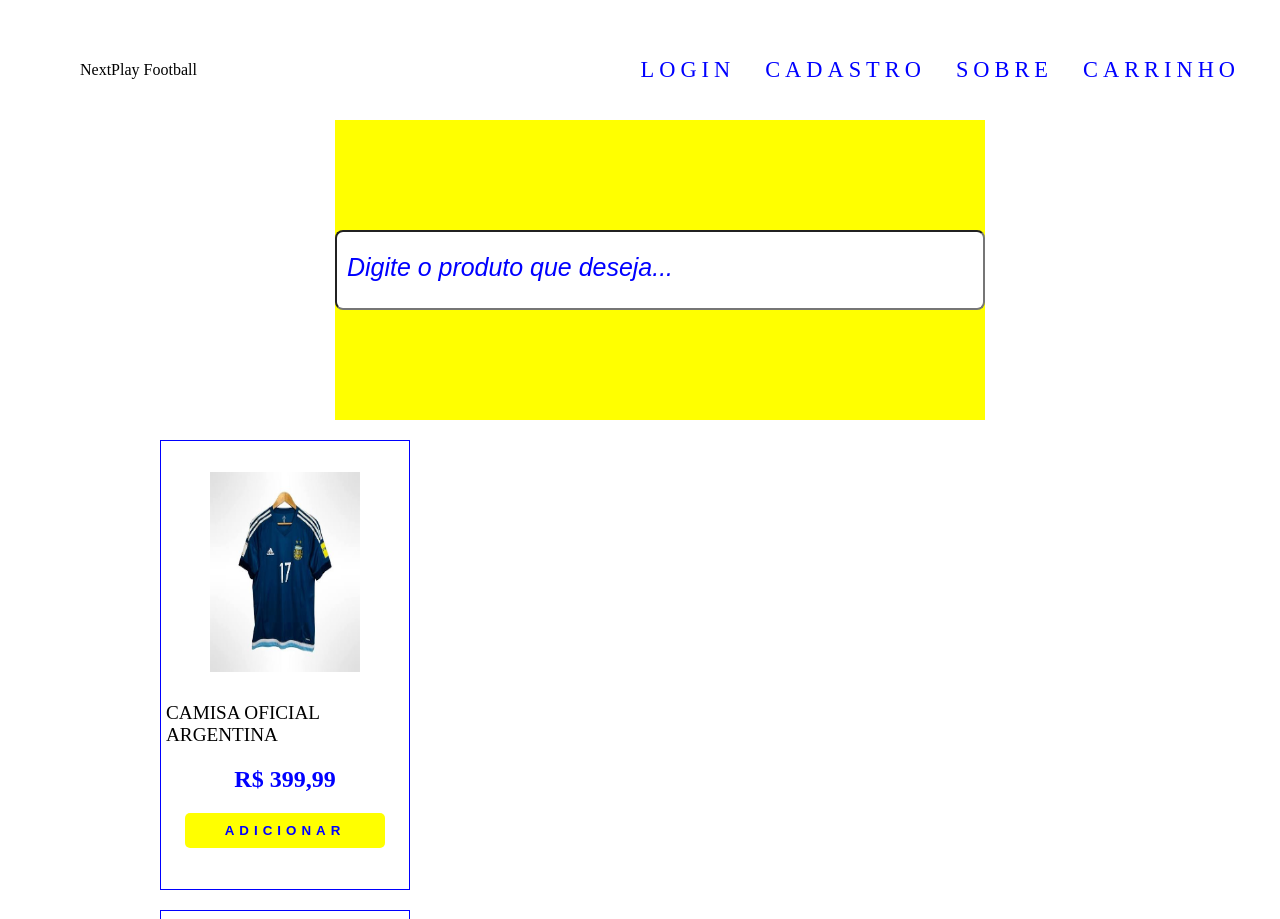
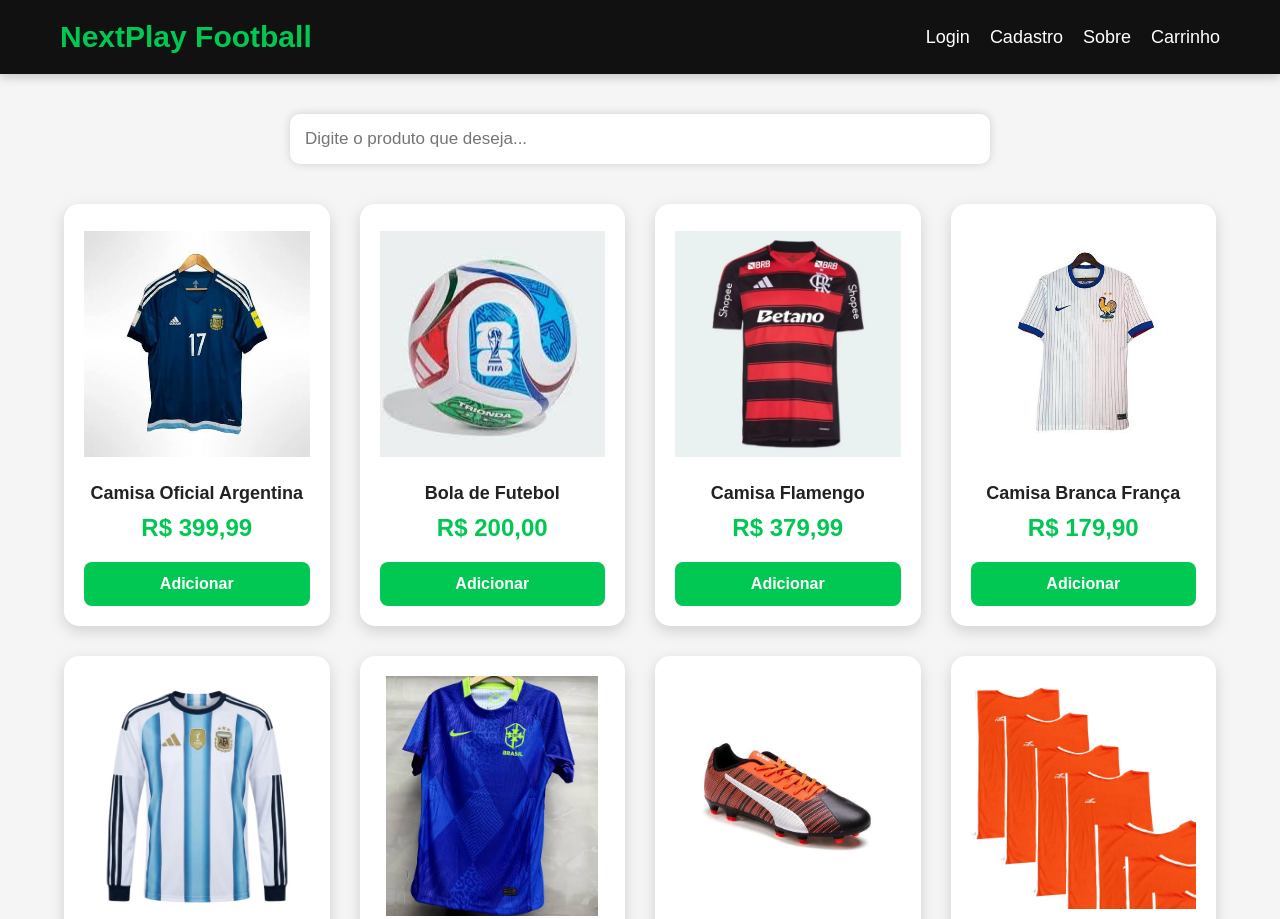
Before and after one commit to felipefaraujo14-hue/projeto_loja, a plain HTML site: page index.html in a window 1280 px wide. Shown: the top 919 px of the page. Drawn offline with Linux system fonts and the light colour scheme.

Commit message:
mudança no css

```diff
--- a/css/style_estrutura_pagina.css
+++ b/css/style_estrutura_pagina.css
@@ -1,167 +1,197 @@
 @import url('https://fonts.googleapis.com/css2?family=Roboto+Condensed:ital,wght@0,100..900;1,100..900&display=swap');
 
-*{
-    margin: 0px;
-    padding: 0px;
+/*RESET*/
+
+* {
+    margin: 0;
+    padding: 0;
     box-sizing: border-box;
-}
-/*variaveis*/
-:root{
-    --cor01: white;
-    --cor02: blue;
-    --cor03: yellow;
-    --branca: white;
+    font-family: Arial, Helvetica, sans-serif;
 }
 
-/*Formatando a tag main pelo id geral*/
-#geral{
-    margin: 20px;
-    display: flex;
-    flex-direction: column;
-    align-items: center;
-    justify-content: center;
-    width: 100%;
+body {
+    background: #f5f5f5;
+    color: #222;
 }
 
-/*Formatando o cabeçalho*/
-#cabecalho{
+/*CONTAINER*/
+#geral {
     width: 100%;
+    min-height: 100vh;
+}
+
+/*CABEÇALHO*/
+
+#cabecalho {
+    width: 100%;
+    background: #111;
+    color: #fff;
     display: flex;
     justify-content: space-between;
     align-items: center;
     padding: 20px 60px;
-    height: 100px;
+    position: sticky;
+    top: 0;
+    z-index: 1000;
+
+    box-shadow: 0 3px 10px rgba(0, 0, 0, .2);
 }
 
-/*Configurando menu na horizontal*/
-#menu ul{
-    display: flex;
-    gap: 30px;
-    list-style: none;
+#logo {
+    font-size: 30px;
+    font-weight: bold;
+    color: #00c853;
 }
 
-#menu ul img{
-    width: 25px;
-    height: 25px;
+/*MENU*/
+#menu ul {
+    display: flex;
+    list-style: none;
+    gap: 20px;
 }
 
-/*Formatando secton pesquisa*/
-#pesquisa{
-    height: 300px;
-    background-color: var(--cor03);
+#menu a {
+    text-decoration: none;
+    color: white;
+    font-size: 18px;
+    transition: .3s;
+}
+
+#menu a:hover {
+    color: #00c853;
+}
+
+/*PESQUISA*/
+
+#pesquisa {
+    width: 100%;
     display: flex;
     justify-content: center;
-    align-items: center;
+    margin: 40px 0;
 }
 
-#pesquisa input{
-    width: 650px;
-    height: 80px;
-    background-color: var(--branca);
+.input-pesquisa {
+    width: 60%;
+    max-width: 700px;
+    padding: 15px;
+    border: none;
+    border-radius: 10px;
+    font-size: 17px;
+    box-shadow: 0 0 10px rgba(0, 0, 0, .15);
+    outline: none;
+}
+
+.input-pesquisa:focus {
+    border: 2px solid #00c853;
+}
+
+/*PRODUTOS*/
+
+#cards {
+    width: 90%;
+    margin: auto;
+    display: grid;
+    grid-template-columns: repeat(auto-fit, minmax(250px, 1fr));
+    gap: 30px;
+    padding-bottom: 50px;
+}
+
+.card {
+    background: white;
+    border-radius: 15px;
+    overflow: hidden;
+    box-shadow: 0 5px 15px rgba(0, 0, 0, .15);
+    transition: .3s;
+    text-align: center;
+    padding: 20px;
+}
+
+.card:hover {
+    transform: translateY(-8px);
+    box-shadow: 0 10px 25px rgba(0, 0, 0, .25);
+}
+
+.card img {
+    width: 100%;
+    height: 240px;
+    object-fit: contain;
+    margin-bottom: 15px;
+}
+
+.card p {
+    font-size: 18px;
+    font-weight: bold;
+    margin-bottom: 10px;
+}
+
+.card h2 {
+    color: #00c853;
+    margin-bottom: 20px;
+}
+
+/*BOTÃO*/
+.btn-add {
+    width: 100%;
+    padding: 13px;
+    border: none;
     border-radius: 8px;
-    padding: 10px;
-    font-size: 1.2em;
-    color: var(--cor02);
+    background: #00c853;
+    color: white;
+    font-size: 16px;
+    font-weight: bold;
+    cursor: pointer;
+    transition: .3s;
+}
 
+.btn-add:hover {
+    background: #009624;
+}
+
+/*  RODAPÉ */
+#rodape {
+    background: #111;
+    color: white;
+    text-align: center;
+    padding: 30px;
+}
+
+#rodape h2 {
+    margin-bottom: 10px;
+    color: #00c853;
+}
+
+/*RESPONSIVO*/
+@media(max-width:900px) {
+
+    #cabecalho {
+        flex-direction: column;
+        gap: 20px;
+        padding: 20px;
+    }
+
+    #menu ul {
+        flex-wrap: wrap;
+        justify-content: center;
+    }
+
+    .input-pesquisa {
+        width: 90%;
+    }
 
 }
 
-#pesquisa input::placeholder{
-    font-size: 1.3em;
-    font-style: italic;
-    color: var(--cor02);
+@media(max-width:500px) {
+
+    #logo {
+        font-size: 24px;
     }
 
-/*Formatando os cards*/
-#cards{
-    display: grid;
-    grid-template-columns: repeat(auto-fit,ninmax(250px, 1fr));
-    gap: 20px;
-    margin: 20px 0px;
-    width: 1000px;
-    min-height: 800px;
+    #men{
+        font-size: 16px;
     }
 
-.card{
-    width: 250px;
-    min-height: 450px;
-    padding: 5px;
-    display: flex;
-    flex-direction: column;
-    align-items: center;
-    justify-content: center;
-    border: 1px solid var(--cor02);
-    cursor: pointer;
+    .card img {
+        height: 180px;
     }
 
-.card:hover{
-    transform: translateY(-5px);
 }
-
-.card img{
-    width: 150px;
-    height: 200px;
-    margin: 10px 0px;
-}
-
-.card p{
-    font-size: 1.2em;
-    text-transform: uppercase;
-    margin: 20px 0px;
-}
-
-.card h2{
-    color: var(--cor02);
-}
-
-.card button{
-    width: 200px;
-    height: 35px;
-    margin: 20px;
-    border: none;
-    border-radius: 5px;
-    background-color: var(--cor03);
-    text-transform: uppercase;
-    letter-spacing: 5px;
-    color: var(--cor02);
-    font-weight: bold;
-    cursor: pointer;
-}
-
-/*Formata rodape*/
-#rodape{
-    width: 100%;
-    height: 180px;
-    background-color: var(--cor02);
-    margin: 20px 0px;
-    color: var(--branca);
-    display: flex;
-    flex-direction: column;
-    align-items: center;
-    justify-content: center;
-}
-
-/*Formatando links*/
-#menu a:link{
-    font-size: 1.4em;
-    text-transform: uppercase;
-    letter-spacing: 5px;
-    text-decoration: none;
-    color: var(--cor02);
-}
-
-#menu a:visited{
-    font-size: 1.4em;
-    text-transform: uppercase;
-    letter-spacing: 5px;
-    text-decoration: none;
-    color: var(--cor03);
-}
-
-#menu a:hover{
-    font-size: 1.6em;
-    text-transform: uppercase;
-    letter-spacing: 5px;
-    text-decoration: none;
-    color: var(--cor01);
-}
```
Lines whose indentation alone changed are shown as unchanged.
